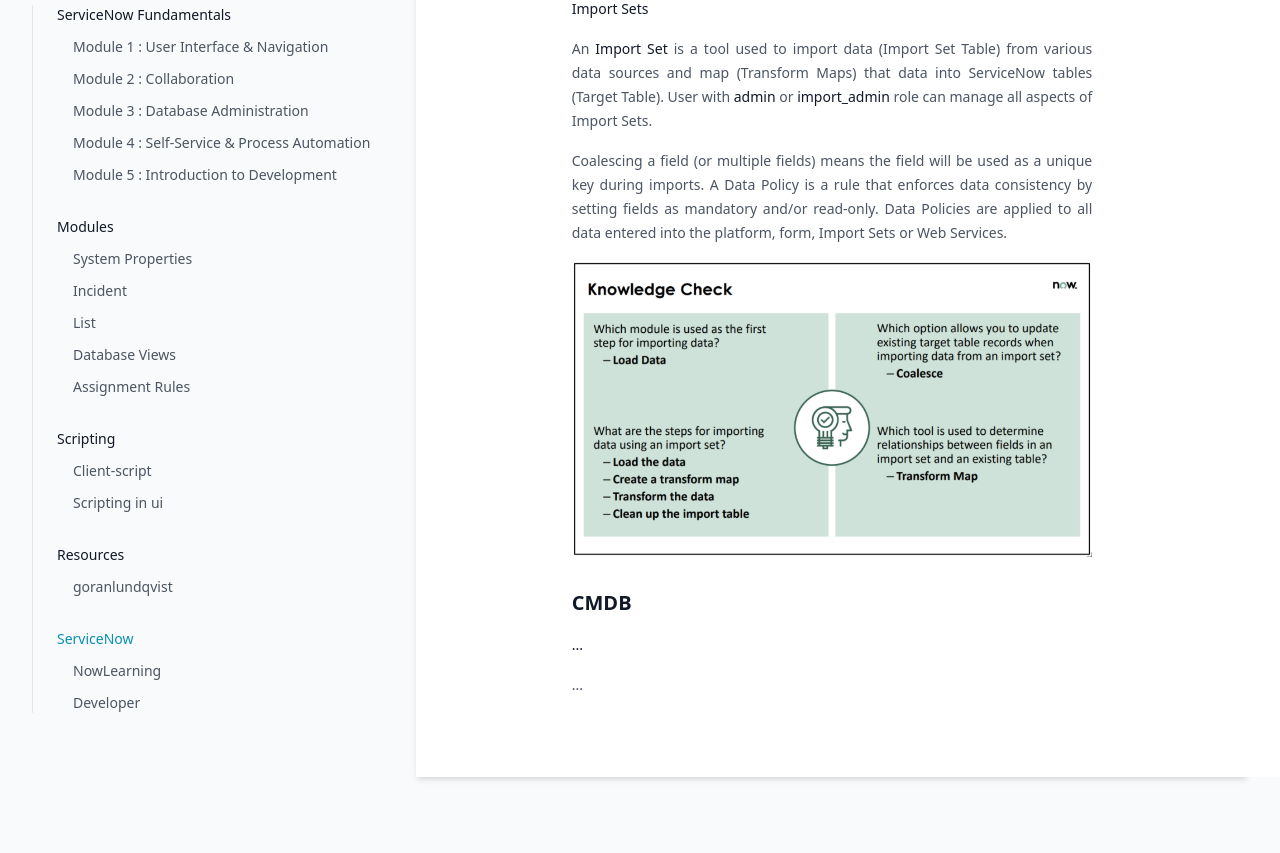
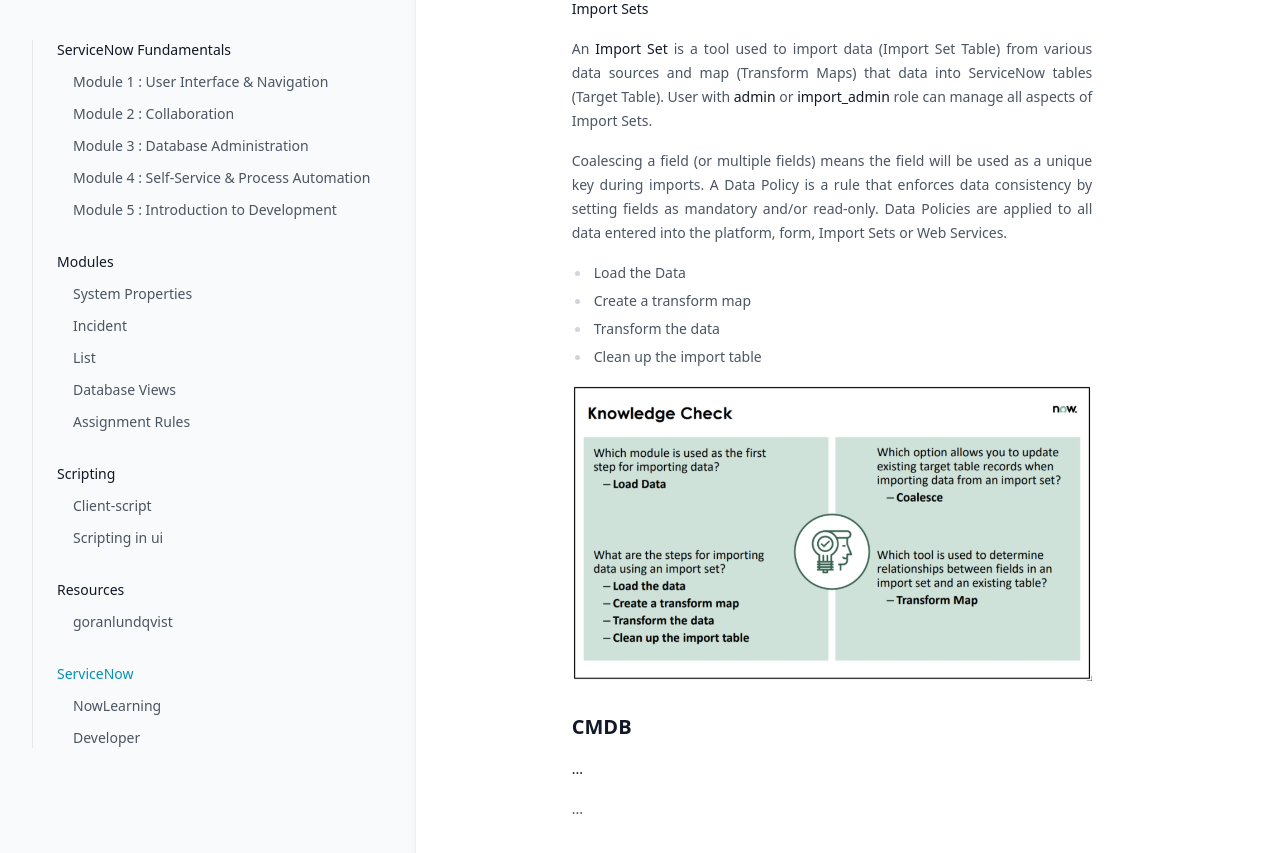
Before and after one commit to greglejeune/ebook, a Jekyll site: the page built from _servicenow/2021-11-01-snf-module3.md, in a window 1280 px wide and 900 px high, scrolled down 3068 px. Shown: the top 853 px of the window. Built offline with Jekyll 4.4.1, drawn with Linux system fonts in a browser that asks for light colours.

Commit message:
Update 2021-11-01-snf-module3.md

```diff
--- a/_servicenow/2021-11-01-snf-module3.md
+++ b/_servicenow/2021-11-01-snf-module3.md
@@ -149,6 +149,13 @@ category: snf
     Coalescing a field (or multiple fields) means the field will be used as a unique key during imports. A Data Policy is a rule that enforces data consistency by setting fields as mandatory and/or read-only. Data Policies are applied to all data entered into the platform, form, Import Sets or Web Services.
 </p>
 
+<ul>
+  <li>Load the Data</li>
+  <li>Create a transform map</li>
+  <li>Transform the data</li>
+  <li>Clean up the import table</li>
+</ul>
+
 <img src="https://greglejeune.github.io/ebook/img/SNFundamentals3-3.png">
 
 <h2>CMDB</h2>
```
